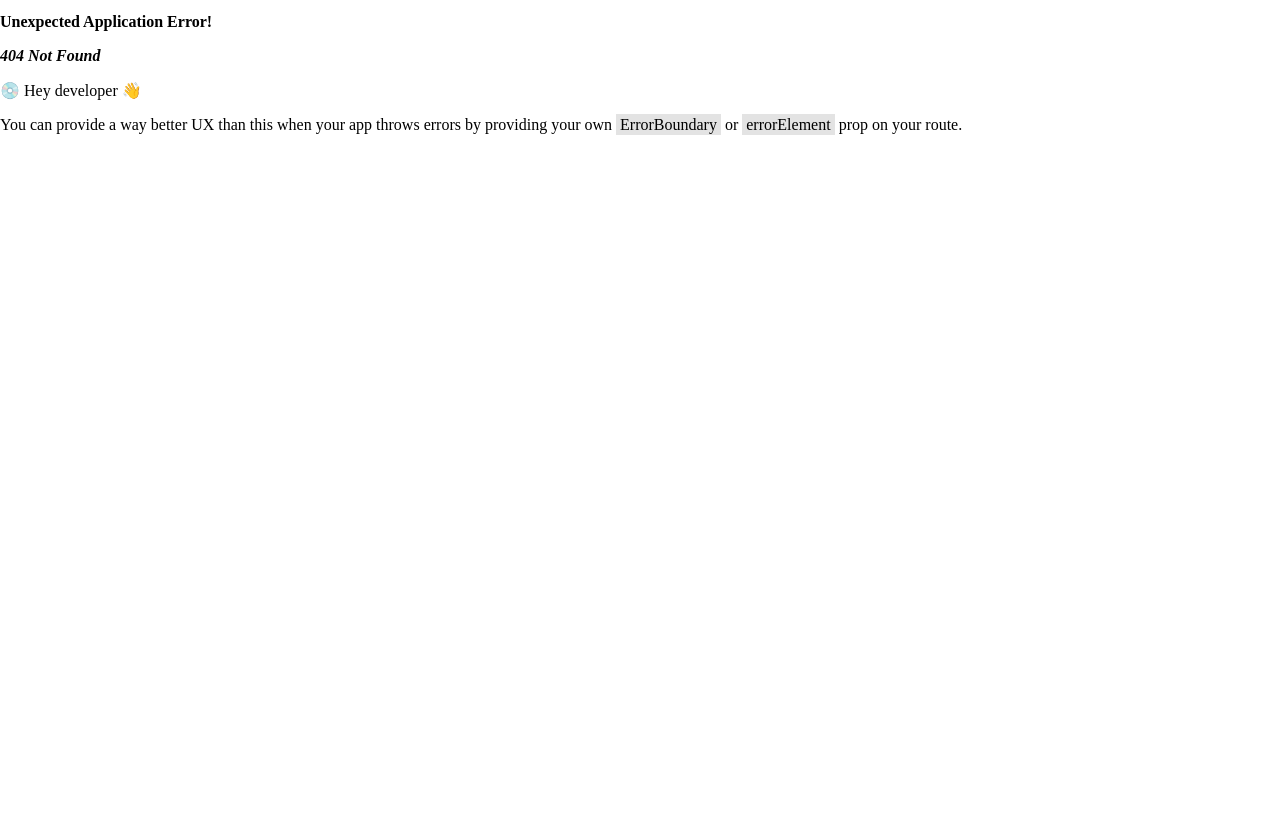
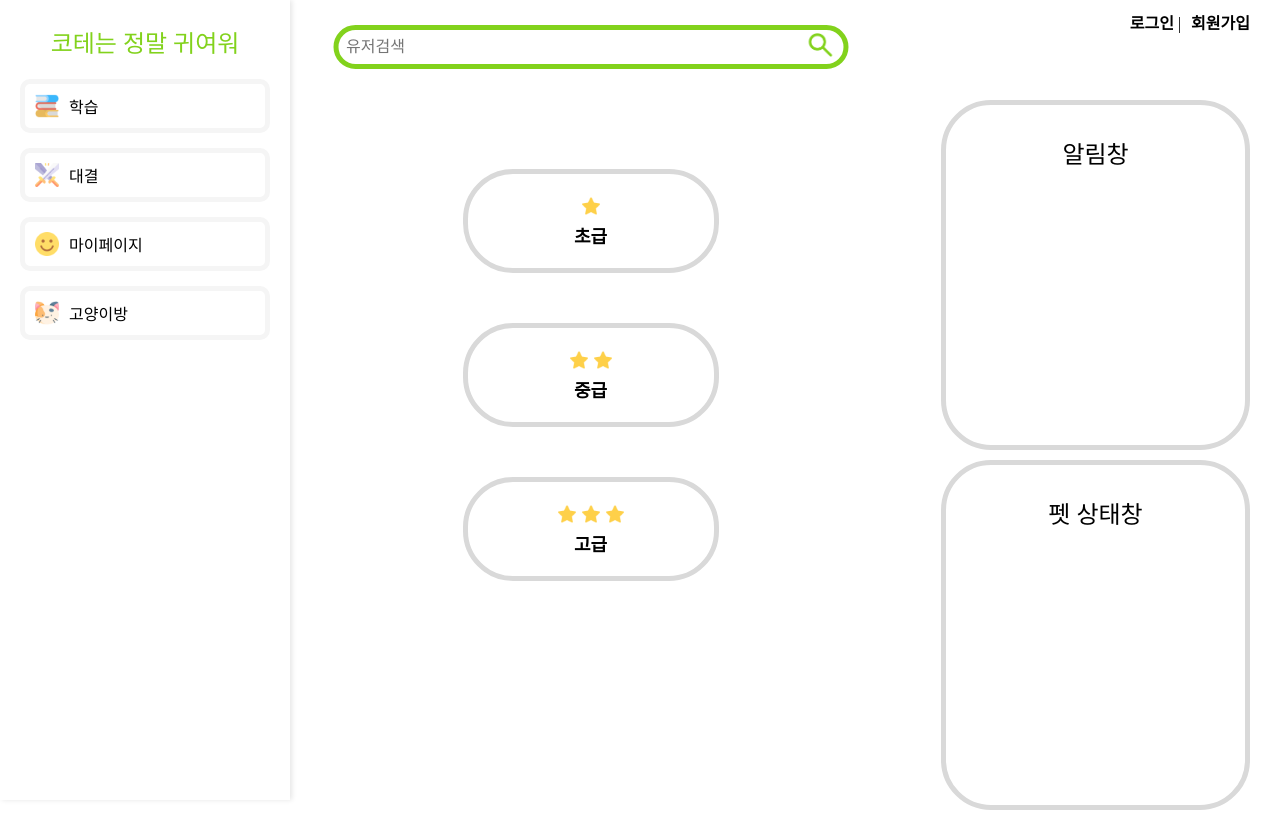
Before and after one commit to heeoneie/cote-is-really-cute, a React (Create React App) app: page /study in a window 1280 px wide. Before the commit this address had no page. Built offline with nearby package versions, Linux system fonts and the light colour scheme; a web font is replaced by a local one.

Commit message:
:construction: wip: Create studypage

```diff
--- /dev/null
+++ b/src/components/SearchBar.css
@@ -0,0 +1,29 @@
+.search-container {
+    position: relative; /* 검색바 내부에 아이콘을 배치하기 위해 relative로 설정 */
+    display: flex;
+    align-items: center;
+  }
+
+  .search-bar {
+    padding: 8px;
+    border: 5px solid #82D21C;
+    border-radius: 50px;
+    width: 100%;
+    transition: width 0.3s ease;
+    padding-right: 40px; /* 아이콘을 포함할 공간 확보 */
+  }
+
+  .search-button {
+    position: absolute;
+    right: 10px; /* 검색바 내부 오른쪽 여백 */
+    top: 50%;
+    transform: translateY(-50%); /* 세로 가운데 정렬 */
+    background: none;
+    border: none;
+    cursor: pointer;
+  }
+
+  .search-icon {
+    width: 24px;
+    height: 24px;
+  }
--- /dev/null
+++ b/src/components/SearchBar.js
@@ -0,0 +1,69 @@
+import React, { useState } from 'react';
+import './SearchBar.css';
+
+const SearchBar = () => {
+  const [nickNm, setNickNm] = useState('');
+  const [dataList, setDataList] = useState([]);
+  const [show, setShow] = useState(false);
+
+  const handleInputChange = (e) => {
+    const input = e.target.value;
+    setNickNm(input);
+
+    if (input.trim()) {
+      searchNm(input);
+    } else {
+      setDataList([]);
+      setShow(false);
+    }
+  };
+
+  const searchNm = async (input) => {
+    try {
+      //db연결하기
+      //임시 데이터
+      const Data = [
+        { Nickname: 'user1', email: '11@', password: '11' },
+        { Nickname: 'user2', email: '22@', password: '22' },
+        { Nickname: 'user3', email: '33@', password: '33' },
+      ];
+      const filteredData = Data.filter((item) =>
+        item.Nickname.toLowerCase().includes(input.toLowerCase()),
+      );
+
+      setDataList(filteredData);
+      setShow(filteredData.length > 0);
+    } catch (error) {
+      console.error('Error', error);
+      setDataList([]);
+      setShow(false);
+    }
+  };
+  return (
+    <div className="search-container">
+      <input
+        type="text"
+        placeholder="유저검색"
+        className="search-bar"
+        id="searchInput"
+        value={nickNm}
+        onChange={handleInputChange}
+      />
+      <button className="search-button">
+        <img src="/img/searchbar.png" alt="검색" className="search-icon" />
+      </button>
+
+      {show && (
+        <ul className="dropdown">
+          {dataList.map((data, index) => (
+            <li key={index} className="dropdown-itme">
+              {data.Nickname}
+            </li>
+          ))}
+        </ul>
+      )}
+    </div>
+  );
+};
+
+export default SearchBar;
--- a/src/layout/DefaultLayout.js
+++ b/src/layout/DefaultLayout.js
@@ -5,10 +5,8 @@ const DefaultLayout = () => {
   return (
     <div>
       <Menubar />
-      <div style={{ marginLeft: '280px', padding: '20px' }}>
-        <h1>Header</h1>
+      <div style={{ margin: '0px 0px 0px 230px' }}>
         <Outlet />
-        <h1>Footer</h1>
       </div>
     </div>
   );
--- /dev/null
+++ b/src/pages/StudyPage.css
@@ -0,0 +1,98 @@
+.container {
+  display: flex;
+  flex-direction: column;
+  height: 100vh;
+  width: calc(100vw - 250px); /* menubar크기만큼 뺌 */
+  position: relative;
+}
+
+.top-left {
+  position: absolute;
+  top: 25px;
+  left: calc(50% - 15%); /* bottom-right 영역을 피하기 위해 조정 */
+  transform: translate(-50%, 0);
+  width: 50%; /* bottom-right 영역을 피하는 너비 설정 */
+}
+
+.top-right {
+  position: absolute;
+  top: 10px;
+  right: 10px;
+}
+
+.link {
+  margin-left: 10px;
+  text-decoration: none;
+  color: #000000;
+  font-weight: bold;
+}
+
+.link:hover {
+  text-decoration: underline;
+}
+
+.bottom-left {
+  position: absolute;
+  top: 400px;
+  left: calc(50% - 15%); /* bottom-right 영역을 피하기 위해 조정 */
+  transform: translate(-50%, -50%);
+  width: 60%; /* bottom-right 영역을 피하는 너비 설정 */
+  display: flex;
+  flex-direction: column;
+  align-items: center;
+}
+
+.button {
+  width: 20vw;
+  max-width: 500px; /* 최대 너비 */
+  min-width: 200px; /* 최소 너비 */
+  display: block;
+  margin-bottom: 50px;
+  padding: 20px;
+  border: 5px solid #d9d9d9;
+  border-radius: 50px;
+  background-color: #ffffff;
+  color: #000000;
+  cursor: pointer;
+}
+
+.button p {
+  margin: 0px;
+  font-weight: bold;
+  font-size: large;
+}
+
+.button:hover {
+  background-color: #82D21C40;
+  border-color: #82D21C;
+}
+
+.bottom-right {
+  position: absolute;
+  width: 30%;
+  top: 100px;
+  right: 10px;
+  display: flex;
+  flex-direction: column;
+}
+
+.notification,
+.status {
+  background-color: #ffffff;
+  border: 5px solid #d9d9d9;
+  padding: 10px;
+  margin-bottom: 10px;
+  border-radius: 50px;
+  height: 40vh;
+  text-align: center;
+}
+
+.notification > h2, .status > h2 {
+  font-weight: lighter;
+  font-size: 24px;
+}
+
+.btn-img {
+  width: 24px;
+  height: 24px;
+}
--- /dev/null
+++ b/src/pages/StudyPage.js
@@ -0,0 +1,57 @@
+// src/pages/StudyPage.js
+import React from 'react';
+import './StudyPage.css'; // CSS 파일 임포트
+import SearchBar from '../components/SearchBar';
+
+const StudyPage = () => {
+  return (
+    <div className="container">
+      {/* 왼쪽 상단 검색바 */}
+      <div className="top-left">
+        <SearchBar />
+      </div>
+
+      {/* 오른쪽 상단 로그인/회원가입 링크 */}
+      <div className="top-right">
+        <a href="/login" className="link">
+          로그인
+        </a>
+        {'  '}|
+        <a href="/signup" className="link">
+          회원가입
+        </a>
+      </div>
+
+      {/* 왼쪽 하단 알고리즘 선택 버튼 */}
+      <div className="bottom-left">
+        <button className="button">
+          <img src="/img/gradestar.png" alt="별" className="btn-img" />
+          <p>초급</p>
+        </button>
+        <button className="button">
+          <img src="/img/gradestar.png" alt="별" className="btn-img" />
+          <img src="/img/gradestar.png" alt="별" className="btn-img" />
+          <p>중급</p>
+        </button>
+        <button className="button">
+          <img src="/img/gradestar.png" alt="별" className="btn-img" />
+          <img src="/img/gradestar.png" alt="별" className="btn-img" />
+          <img src="/img/gradestar.png" alt="별" className="btn-img" />
+          <p>고급</p>
+        </button>
+      </div>
+
+      {/* 오른쪽 하단 메시지 알림창과 상태창 */}
+      <div className="bottom-right">
+        <div className="notification">
+          <h2>알림창</h2>
+        </div>
+        <div className="status">
+          <h2>펫 상태창</h2>
+        </div>
+      </div>
+    </div>
+  );
+};
+
+export default StudyPage;
--- a/src/router/router.js
+++ b/src/router/router.js
@@ -6,6 +6,7 @@ import SignUp from '../pages/SignUp';
 import ProblemSolving from '../pages/ProblemSolving';
 import CategoryBtn from '../components/CategoryBtn';
 import ProtectedRoute from './ProtectedRoute';
+import StudyPage from '../pages/StudyPage';
 
 const routes = [
   {
@@ -36,6 +37,11 @@ const routes = [
       </ProtectedRoute>
     ),
   },
+  //임시 test 코드
+  {
+    path: '/study',
+    element: <StudyPage />,
+  },
 ];
 
 const router = createBrowserRouter([
```
Also changed, not shown: public/img/searchbar.png (added).
